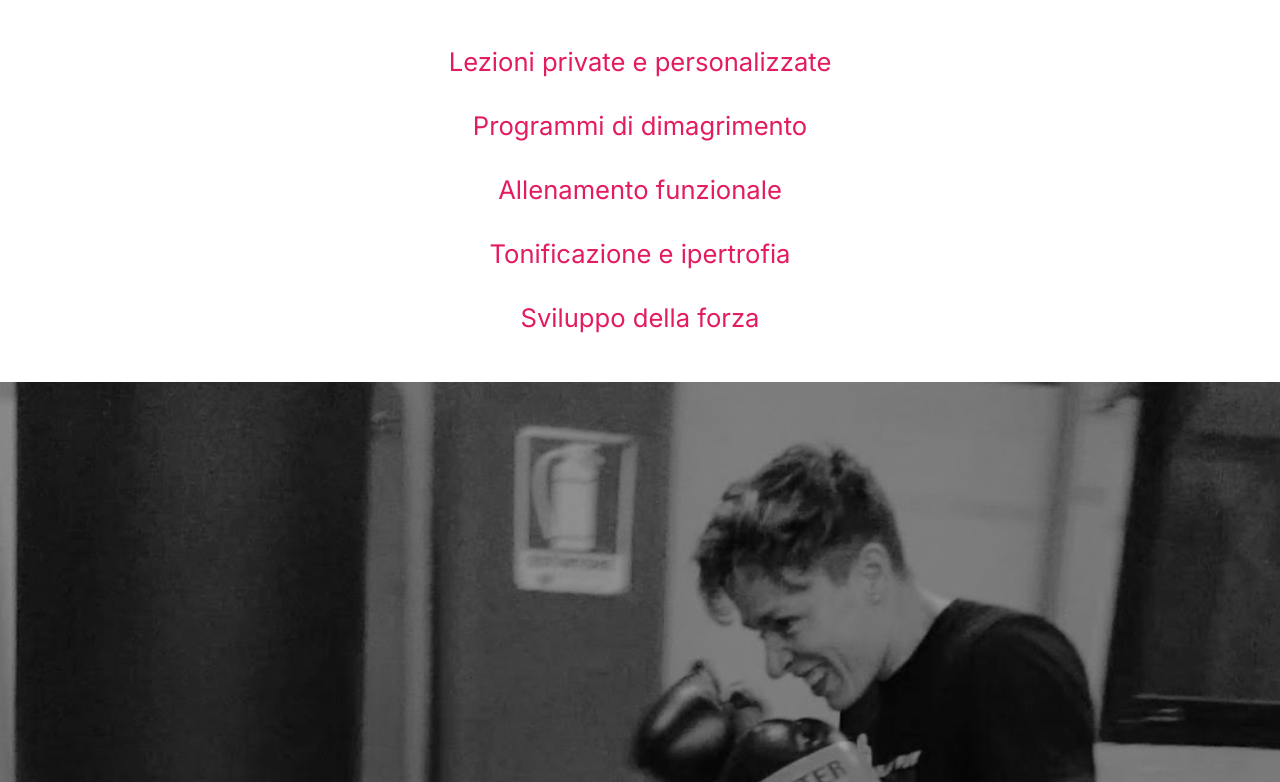
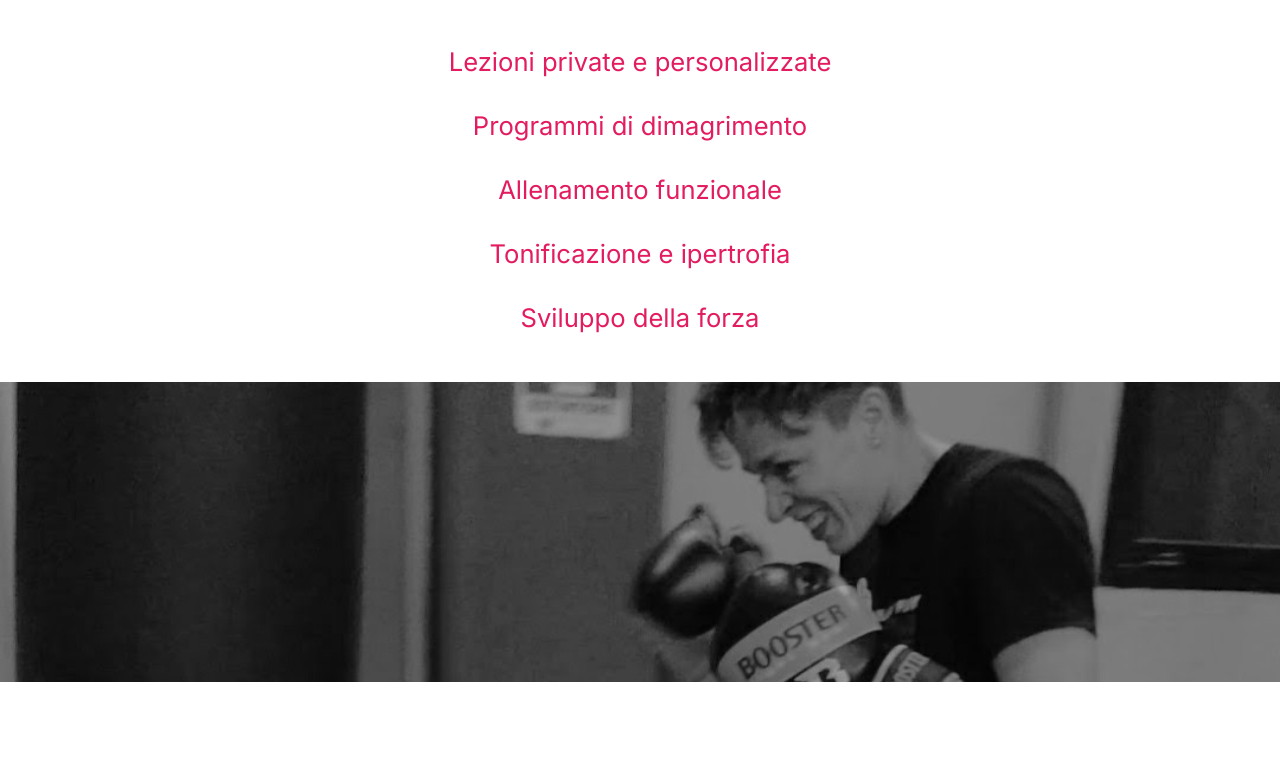
Before and after one commit to anadamastor/mic-fit, a Next.js app: page / in a window 1280 px wide. Shown: the part 802-1584 px from the top of the page. After the commit the page ends 1484 px from the top, so only its background shows below. Built offline with nearby package versions, Linux system fonts and the light colour scheme.

Commit message:
fixes footer image

```diff
--- a/src/app/page.module.css
+++ b/src/app/page.module.css
@@ -65,11 +65,10 @@
 }
 
 .banner {
-  height: 400px;
+  height: 300px;
   background-image: url("/images/pic_bw.jpg");
   background-size: cover;
   background-repeat: no-repeat;
-  background-position: right x;
+  background-position: center;
   width: 100%;
-  min-height: 2vh;
 }
--- a/src/app/page.tsx
+++ b/src/app/page.tsx
@@ -1,4 +1,3 @@
-import Image from "next/image";
 import styles from "./page.module.css";
 
 export default function Home() {
```
